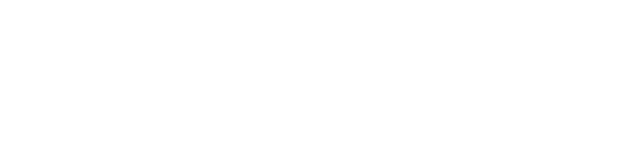
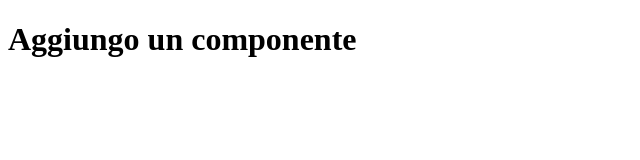
Before and after one commit to Giammarco-Gaudini/Ischebosca, a plain HTML site: page index.html in a window 1280 px wide. Shown: the whole page, without its empty margins (0-640 px from the left). Drawn offline with Linux system fonts and the light colour scheme.

Commit message:
Provo a modificare il branch mio

```diff
--- a/index.html
+++ b/index.html
@@ -7,6 +7,8 @@
     <script href="index.js"></script>
 </head>
 <body>
-
+    <header>
+        <h1>Aggiungo un componente</h1>
+    </header>
 </body>
 </html>
```
